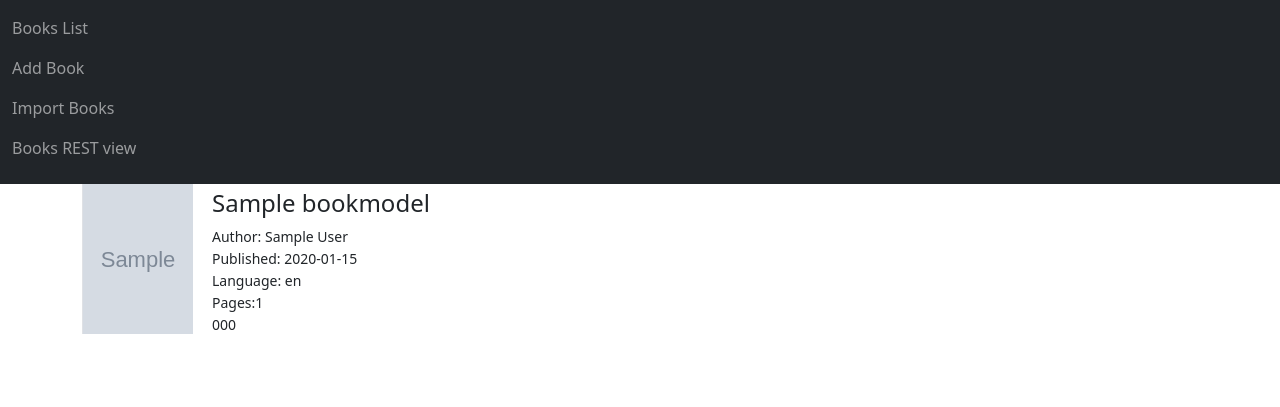
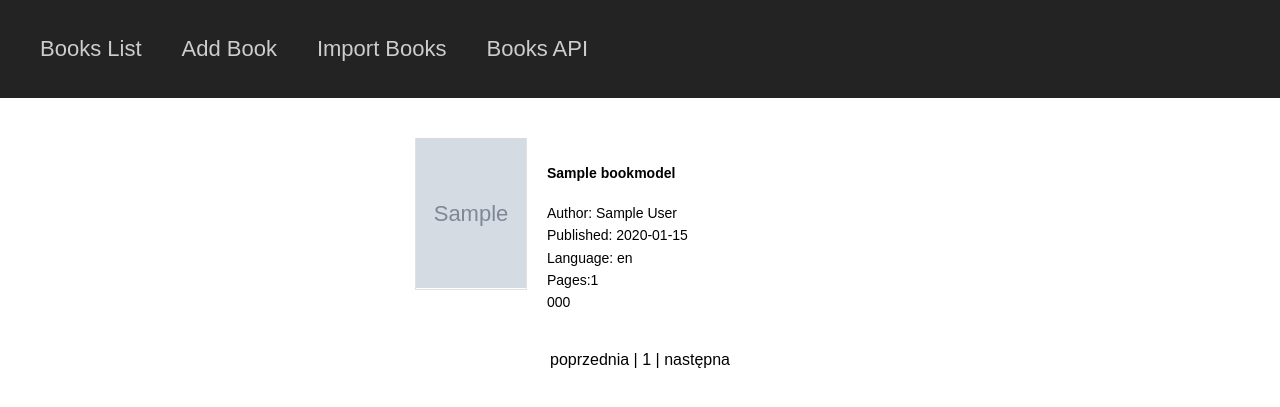
Before and after one commit to Imrie83/Book_List, a Django app: page / in a window 1280 px wide. Shown: the top 407 px of the page. Run offline with Django 4.2, Linux system fonts and the light colour scheme; tables that the repository leaves empty hold one stand-in row (values such as "Sample post"); grey boxes marked "Sample" are stand-in pictures.

Commit message:
add pagination to book list

```diff
--- a/books_rest_api/book_list/templates/base.html
+++ b/books_rest_api/book_list/templates/base.html
@@ -5,20 +5,37 @@
     <meta charset="utf-8">
     <meta name="viewport" content="width=device-width, initial-scale=1, shrink-to-fit=no">
     <!-- CSS only -->
-    <link href="https://cdn.jsdelivr.net/npm/bootstrap@5.1.3/dist/css/bootstrap.min.css" rel="stylesheet" integrity="sha384-1BmE4kWBq78iYhFldvKuhfTAU6auU8tT94WrHftjDbrCEXSU1oBoqyl2QvZ6jIW3" crossorigin="anonymous">
+{#    <link href="https://cdn.jsdelivr.net/npm/bootstrap@5.1.3/dist/css/bootstrap.min.css" rel="stylesheet" integrity="sha384-1BmE4kWBq78iYhFldvKuhfTAU6auU8tT94WrHftjDbrCEXSU1oBoqyl2QvZ6jIW3" crossorigin="anonymous">#}
+    <link href="{% static 'css/style.css' %}" rel="stylesheet">
     <title>{% block title %}{% endblock title %}</title>
 </head>
 <body>
-<nav class="navbar navbar-dark bg-dark">
-    <div class="container-fluid">
-        <ul class="navbar-nav me-auto mb-2">
-            <li class="nav-item"><a href="/" class="nav-link">Books List</a></li>
-            <li class="nav-item"><a href="/add_book/" class="nav-link">Add Book</a></li>
-            <li class="nav-item"><a href="/import/" class="nav-link">Import Books</a></li>
-            <li class="nav-item"><a href="/books/" class="nav-link">Books REST view</a></li>
-        </ul>
-    </div>
-</nav>
+    <nav class="menu-container">
+        <!-- burger menu -->
+        <input type="checkbox" aria-label="Toggle menu" />
+        <span></span>
+        <span></span>
+        <span></span>
+         <div class="menu">
+            <ul>
+                <li><a href="/" class="nav-link">Books List</a></li></li>
+                <li><a href="/add_book/" class="nav-link">Add Book</a></li>
+                <li><a href="/import/" class="nav-link">Import Books</a></li>
+                <li><a href="/books/" class="nav-link">Books API</a></li>
+            </ul>
+            <!-- search bar -->
+            <ul>
+                <li>
+                    {% block searchbar %}
+                    {% endblock %}
+                </li>
+                <li>
+                    {% block date_picker %}
+                    {% endblock %}
+                </li>
+            </ul>
+         </div>
+    </nav>
 {% block content %}
 {% endblock %}
 </body>
--- a/books_rest_api/book_list/templates/book_list.html
+++ b/books_rest_api/book_list/templates/book_list.html
@@ -2,9 +2,9 @@
 {% block content %}
     <section>
         {% if books %}
-        <div class="container" style="display: block">
+        <div class="container">
         {% for book in books %}
-            <div class="book-container" style="clear: both; display: flex; font-size: 14px; line-height: 1.58; margin-bottom: 18px;">
+            <div class="book-container">
                 <div class="cover-container" style="min-width: 110px;">
                     <div class="cover" style="align-items: center; border: 1px #DFE1E5 solid; color: #70757a; display: flex; height: 150px; line-height: 16px; width: 110px;">
                         <div style="text-align: center">
@@ -41,6 +41,25 @@
             </div>
         {% endfor %}
         </div>
+        <div class="pagination">
+            {% if books.has_previous %}
+                <a href="?page={{ books.previous_page_number }}">poprzednia</a>|
+                {% else %}
+                poprzednia |
+            {% endif %}
+            {% for page in books.paginator.page_range %}
+                {%  if page == books.number %}
+                {{ page }} |
+                {% else %}
+                <a href="?page={{ page }}">{{ page }} </a>|
+                {% endif %}
+            {% endfor %}
+        {% if books.has_next %}
+            <a href="?page={{ books.next_page_number }}">następna</a>
+        {% else %}
+            następna
+        {% endif %}
+        </div>
         {% endif %}
     </section>
 {% endblock %}
--- a/books_rest_api/book_list/views.py
+++ b/books_rest_api/book_list/views.py
@@ -1,5 +1,7 @@
 import requests
 import json
+
+from django.core.paginator import Paginator
 from django.views import View
 from django.shortcuts import render, redirect
 from django_filters.rest_framework import DjangoFilterBackend
@@ -13,11 +15,14 @@ from book_list.serializers import BookSerializer
 
 class BookListView(View):
     def get(self, request):
-        books = BookModel.objects.all().order_by(
+        book_list = BookModel.objects.all().order_by(
             'author',
             'title',
             'pub_date',
         )
+        paginator =  Paginator(book_list, 12)
+        page_num = request.GET.get('page')
+        books = paginator.get_page(page_num)
 
         return render(
             request,
--- /dev/null
+++ b/books_rest_api/static/css/style.css
@@ -0,0 +1,185 @@
+body {
+  overflow-x: hidden;
+  font-family: Sans-Serif, serif;
+  margin: 0;
+}
+
+/* MENU*/
+.menu-container {
+  position: relative;
+  display: flex;
+  align-items: center;
+  margin-bottom: 20px;
+  background: #232323;
+  color: #cdcdcd;
+  padding: 20px;
+  z-index: 1;
+  -webkit-user-select: none;
+  user-select: none;
+  box-sizing: border-box;
+}
+
+.menu-container a {
+  text-decoration: none;
+  color: #232323;
+  transition: color 0.3s ease;
+}
+
+.menu-container a:hover {
+  color: #00C6A7;
+}
+
+.menu-container input {
+  display: block;
+  width: 35px;
+  height: 25px;
+  margin: 0;
+  position: absolute;
+  cursor: pointer;
+  opacity: 0; /* hide this */
+  z-index: 2; /* and place it over the hamburger */
+  -webkit-touch-callout: none;
+}
+
+/* Burger menu */
+.menu-container span {
+  display: block;
+  width: 33px;
+  height: 4px;
+  margin-bottom: 5px;
+  position: relative;
+  background: #cdcdcd;
+  border-radius: 3px;
+  z-index: 1;
+  transform-origin: 4px 0px;
+  transition: transform 0.5s cubic-bezier(0.77,0.2,0.05,1.0),
+              background 0.5s cubic-bezier(0.77,0.2,0.05,1.0),
+              opacity 0.55s ease;
+}
+
+.menu-container span:first-child {
+  transform-origin: 0% 0%;
+}
+
+.menu-container span:nth-child(3) {
+  transform-origin: 0% 100%;
+}
+
+.menu-container input:checked ~ span {
+  opacity: 1;
+  transform: rotate(45deg) translate(3px,-1px);
+  background: #232323;
+}
+
+.menu-container input:checked ~ span:nth-child(4) {
+  opacity: 0;
+  transform: rotate(0deg) scale(0.2, 0.2);
+}
+
+.menu-container input:checked ~ span:nth-child(3) {
+  transform: rotate(-45deg) translate(-5px,11px);
+}
+
+.menu ul {
+  list-style: none;
+}
+
+.menu li {
+  padding: 10px 0;
+  font-size: 22px;
+}
+
+/* mobile styles */
+@media only screen and (max-width: 799px) {
+  .menu-container {
+    flex-direction: column;
+    align-items: flex-start;
+  }
+
+  .menu {
+    position: absolute;
+    box-sizing: border-box;
+    width: 300px;
+    left: -300px;
+    top: 0;
+    margin: -20px;
+    padding: 75px 50px 50px;
+    background: #cdcdcd;
+    -webkit-font-smoothing: antialiased;
+    /* to stop flickering of text in safari */
+    transform-origin: 0% 0%;
+    transform: translateX(0%);
+    transition: transform 0.5s cubic-bezier(0.77,0.2,0.05,1.0);
+  }
+
+  .menu-container input:checked ~ .menu {
+    transform: translateX(100%);
+  }
+}
+
+/* desktop styles */
+@media only screen and (min-width: 800px) {
+  .menu-container {
+    width: 100%;
+  }
+
+  .menu-container a {
+    color: #cdcdcd;
+  }
+
+  .menu-container input {
+    display: none;
+  }
+
+  /* Burger menu */
+  .menu-container span {
+    display: none;
+  }
+
+  .menu {
+    position: relative;
+    width: 100%;
+    display: flex;
+    justify-content: space-between;
+  }
+
+  .menu ul {
+    display: flex;
+    padding: 0;
+  }
+
+  .menu li {
+    padding: 0 20px;
+  }
+}
+
+/* Book List */
+.container {
+  display: flex;
+  max-width: 80%;
+  margin: auto;
+  justify-content: space-around;
+  flex-flow: wrap;
+  padding: 20px;
+}
+
+.book-container{
+  clear: both;
+  display: flex;
+  font-size: 14px;
+  line-height: 1.58;
+  margin-bottom: 18px;
+  width: 450px;
+}
+
+.pagination {
+  display: flex;
+  justify-content: center;
+  margin: 0 0 20px 0;
+}
+
+.pagination a{
+  color: black;
+  text-decoration: none;
+  padding: 0 4px 0 4px;
+}
--- /dev/null
+++ b/requirements.txt
@@ -0,0 +1,4 @@
+Django~=4.0.1
+requests~=2.27.1
+django-filter~=21.1
+djangorestframework~=3.13.1
```
